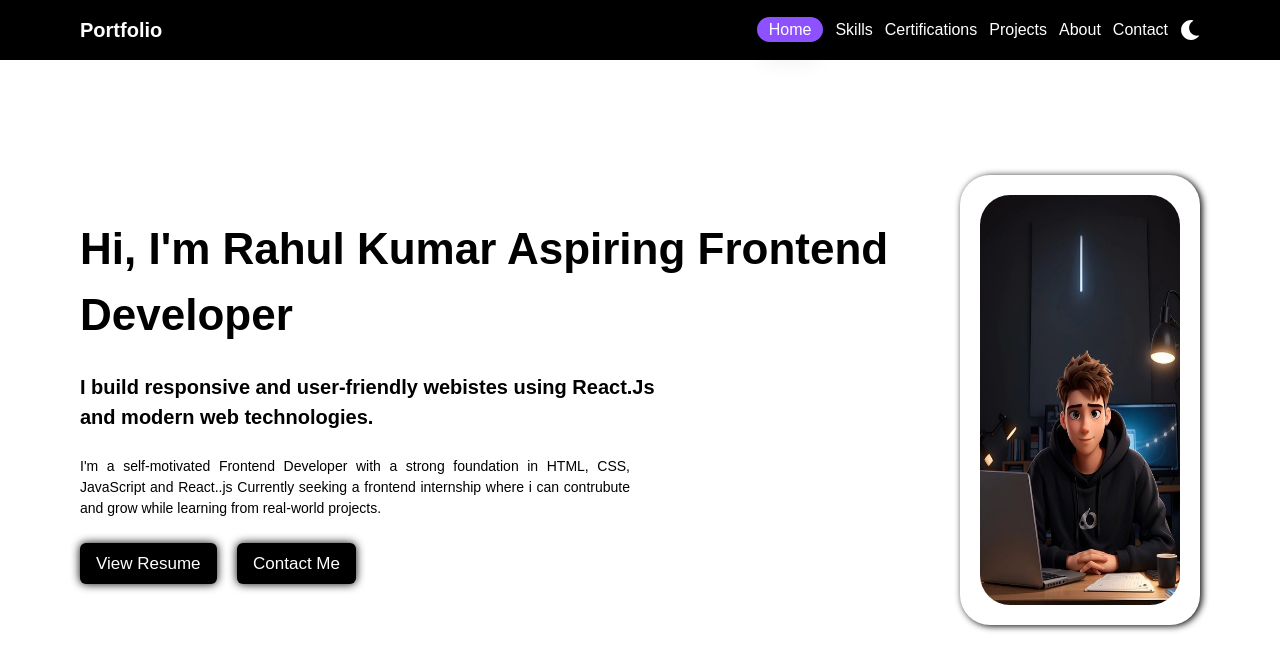
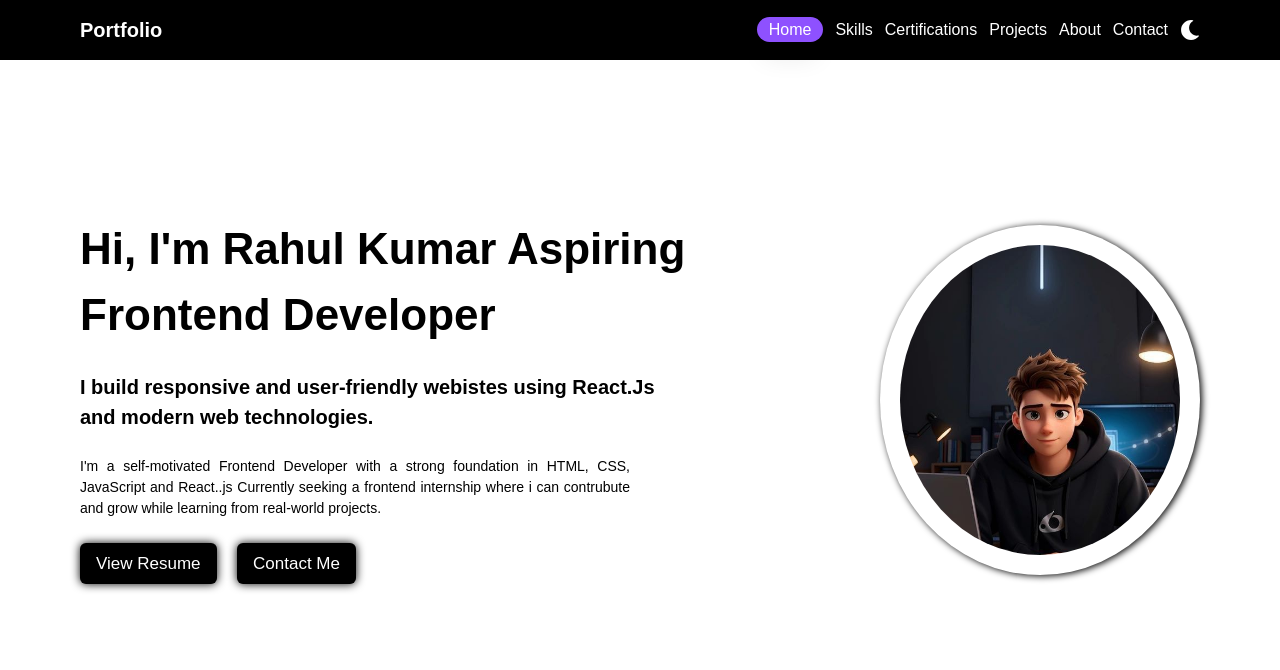
Before and after one commit to Rahul-Kumar02/RkPortfolio, a React (Vite) app: page / in a window 1280 px wide. Shown: the top 670 px of the page. Built offline with nearby package versions, Linux system fonts and the light colour scheme.

Commit message:
modify styling in pic

```diff
--- a/src/pages/Home.jsx
+++ b/src/pages/Home.jsx
@@ -36,8 +36,8 @@ function Home() {
 
         {/* <div className="bg-red-500"> */}
           <div className=" mt-15 md:mt-0 lg:mt-0
-         h-[480px] w-[300px] md:w-[300px] md:h-[420px] lg:w-[300px] rounded-[30px] lg:h-[450px] bg-white shadow-xl p-5 overflow-hidden img">
-          <img src={user} alt="" className="w-[100%] h-[100%]  rounded-[30px]"/>
+         h-[300px] w-[300px] md:w-[350px] md:h-[250px] lg:w-[440px] rounded-[50%] lg:h-[350px] bg-white shadow-xl p-5 overflow-hidden img">
+          <img src={user} alt="" className="w-[100%] h-[100%] object-cover  rounded-[50%]"/>
         </div>
         </div>
       // </div>
```
